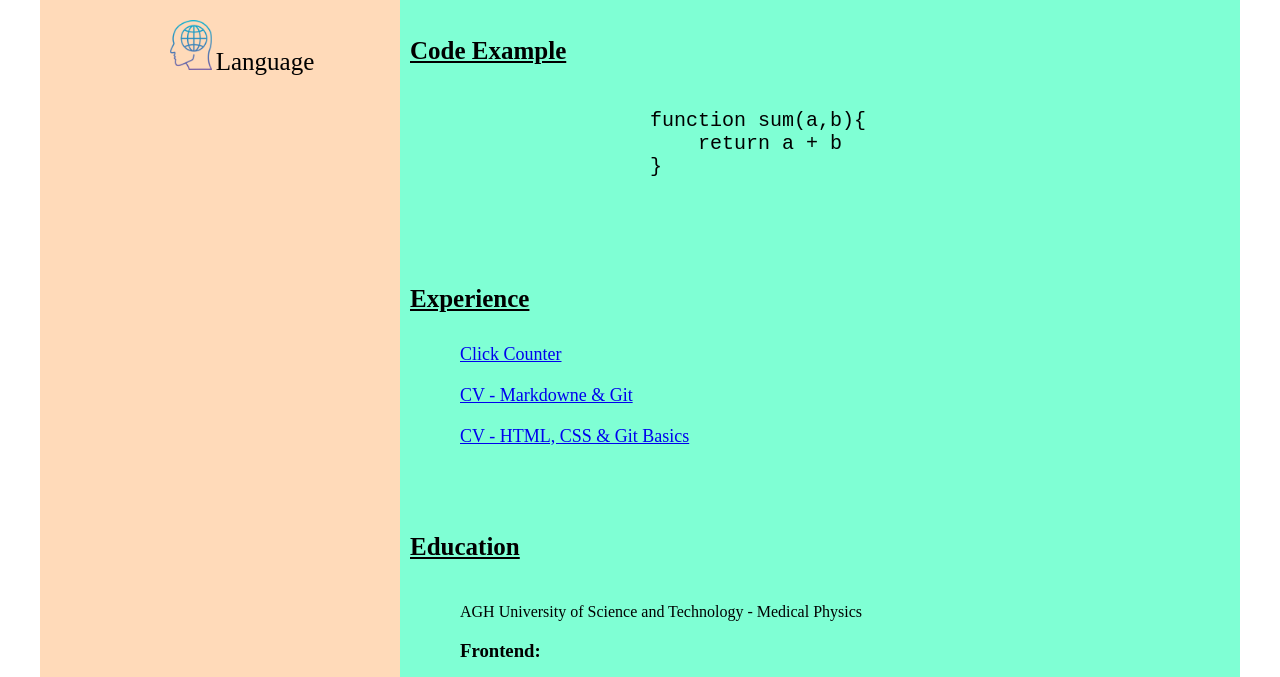
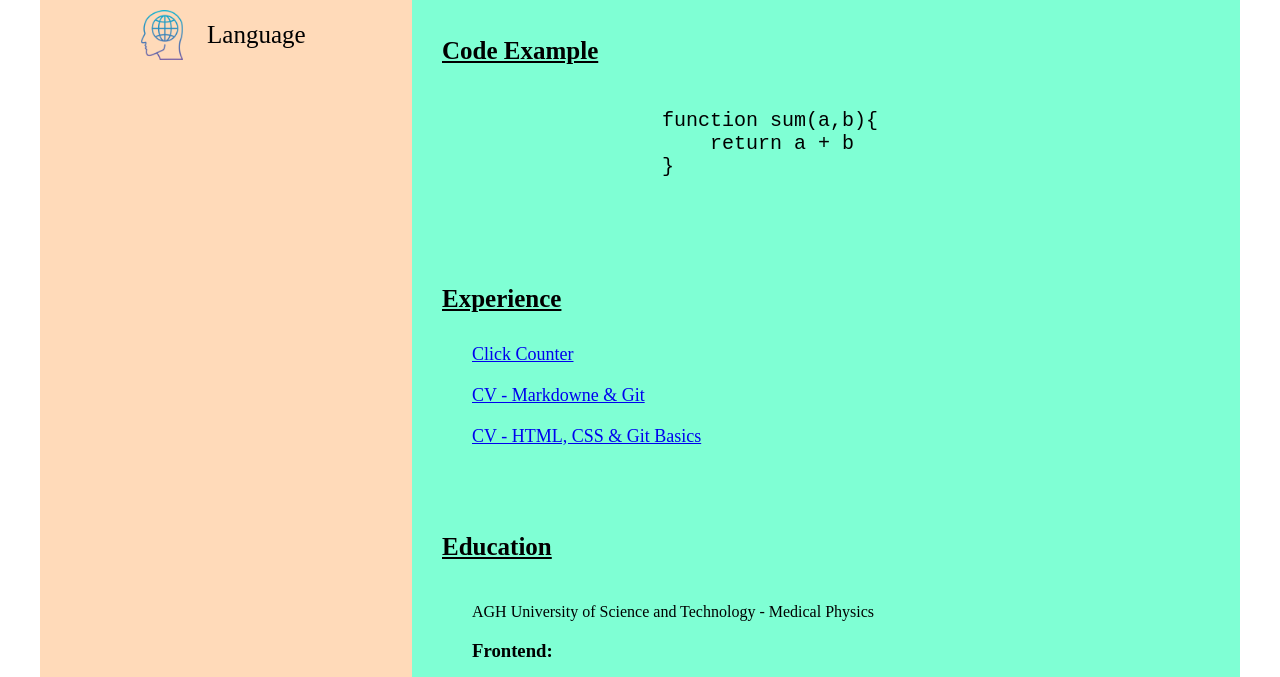
Before and after one commit to KatarzynaGrzeskowiak/rsschool-cv, a plain HTML site: page index.html in a window 1280 px wide. Shown: the part 820-1497 px from the top of the page. Drawn offline with Linux system fonts and the light colour scheme.

Commit message:
fix: change style

```diff
--- a/style.css
+++ b/style.css
@@ -7,6 +7,7 @@ body{
 }
 
 h2{
+  margin-left: 20px;
   font-size: 25px;
   text-decoration: underline ;
 }
@@ -25,7 +26,7 @@ h2{
   flex-direction: column;
   align-items: center;
   float:left;
-  width:30%;
+  width:31%;
   background-color: peachpuff;
 }
 
@@ -67,7 +68,7 @@ footer{
 
 .main_container{
   float:right;
-  width:70%;
+  width:69%;
   background-color: aquamarine;
 }
 
@@ -77,6 +78,7 @@ footer{
 }
 
 .nav_icon{
+  margin-right: 20px;
   width: 50px;
   height:50px;
 }
@@ -94,15 +96,16 @@ footer{
   display:flex;
   flex-direction: column;
   margin:auto;
-  align-items: center;
 }
 
 .nav_container ul li a{
+  display: flex;
   text-decoration: none;
   font-size: 25px;
   font-weight: 500;
   color: #000;
   line-height: 75px;
+  align-items: center;
 }
 
 .main_section{
```
